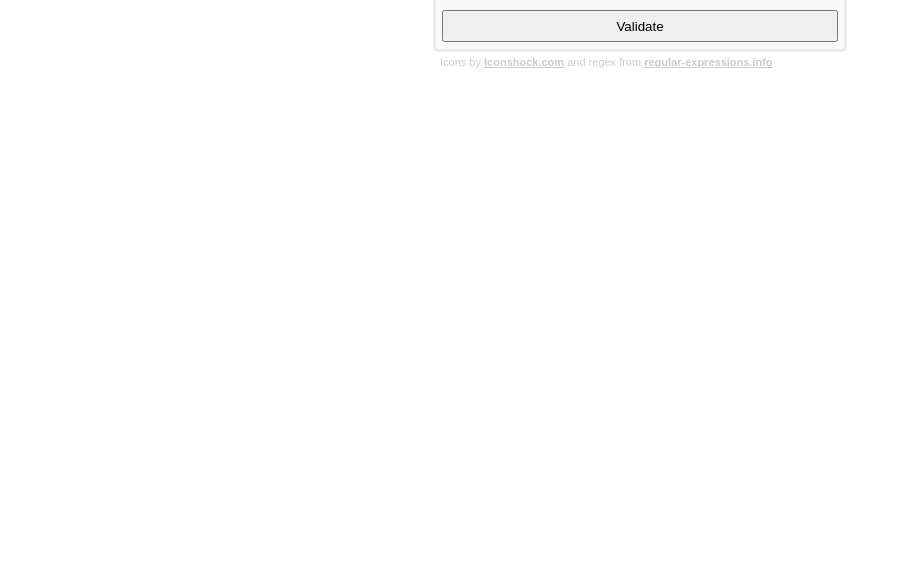
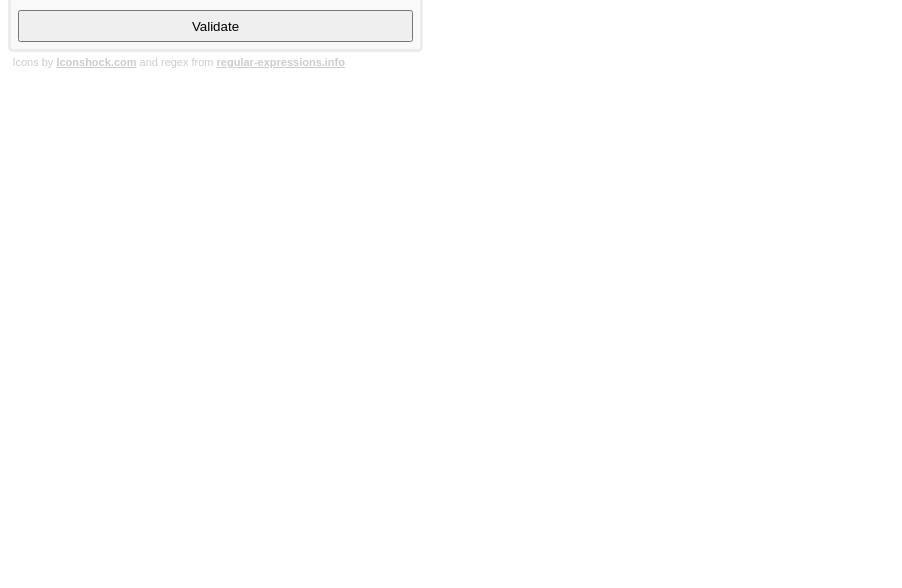
Before and after one commit to anandgorantala/ccvalidator, a plain HTML site: page example.html in a window 1280 px wide. Shown: the part 212-800 px from the top of the page, without its empty margins (0-902 px from the left). Drawn offline with nearby package versions, Linux system fonts and the light colour scheme.

Commit message:
removed centering

```diff
--- a/example.html
+++ b/example.html
@@ -18,7 +18,7 @@
 		* {font-family:Arial, Verdana, sans-serif;}
 		a { font-weight:bold;color:inherit; }
 		ul {margin:0;padding:0;}
-		.wrapper { font-size:0.7em;width:400px;margin:0 auto;padding:.4em; }
+		.wrapper { font-size:0.7em;width:400px;padding:.4em; }
 		#container { background:#f9f9f9;border:3px solid #eee;border:3px solid rgba(0,0,0,0.05);border-radius:5px; }
 		#header { background:#aaa;background:rgba(0,0,0,0.5);color:#fff; padding:0.4em;font-size:0.8em;text-align:center;border-radius:5px; }
 		.results {display:block; padding:0.4em 0;}
```
